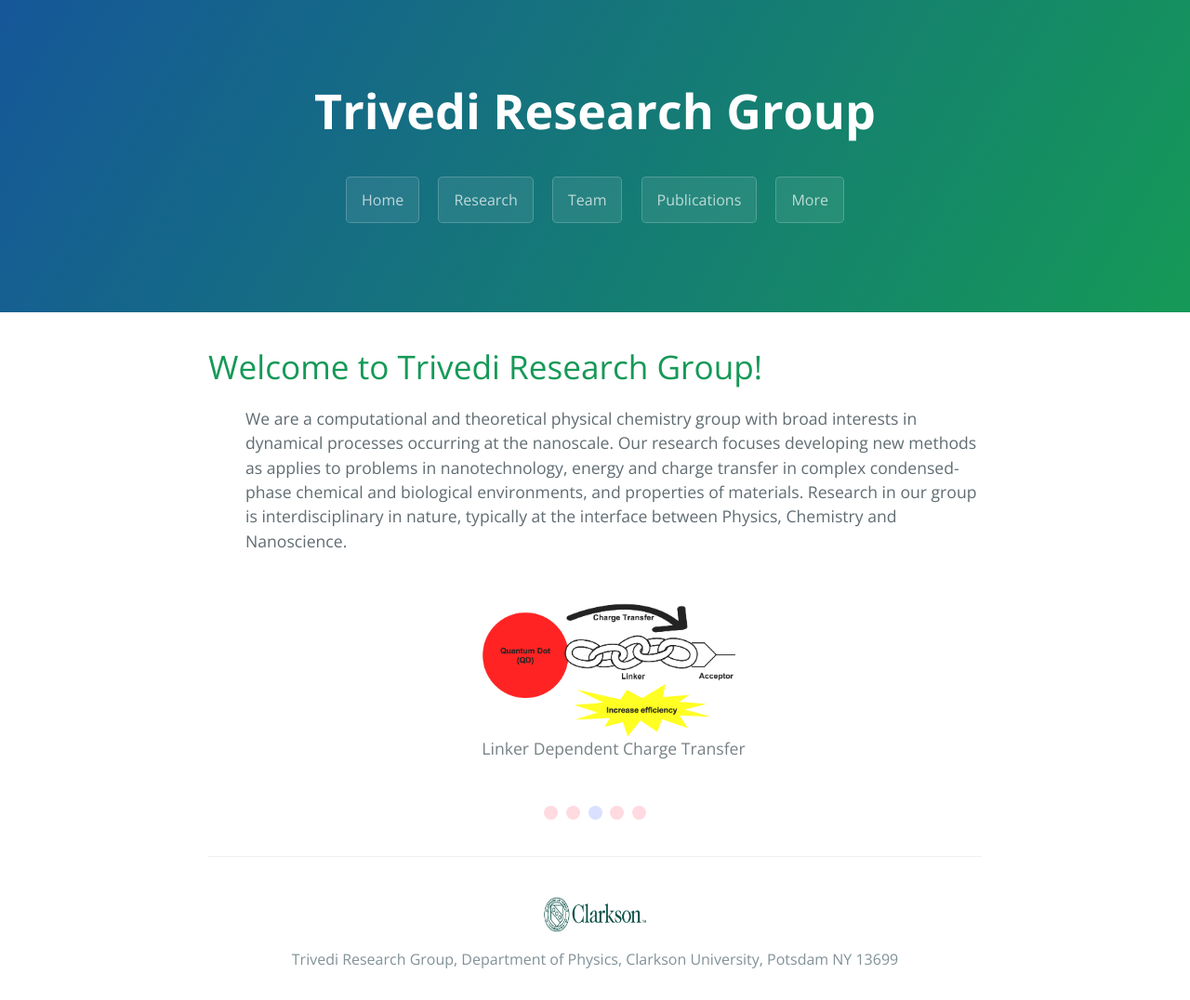
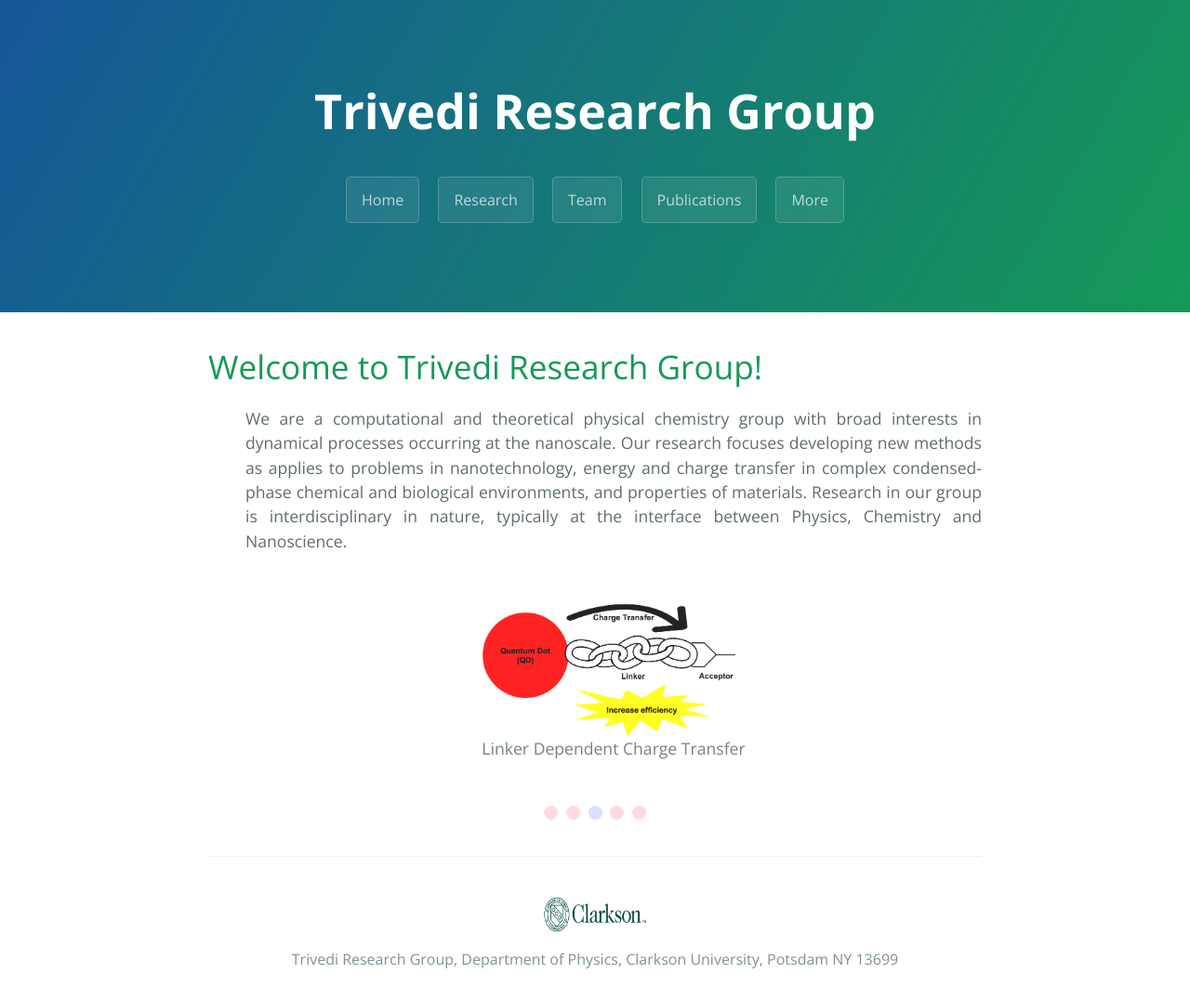
Before and after one commit to dharatrivedi/dharatrivedi.github.io, a Jekyll site: the page built from index.html, in a window 1280 px wide. Shown: the whole page at 93% size. Built offline with Jekyll 4.4.1, drawn with Linux system fonts in a browser that asks for light colours; the list of posts is cut into pages by our own code.

Commit message:
Update index.html

```diff
--- a/index.html
+++ b/index.html
@@ -5,7 +5,7 @@ title: {{ site.name }}
 
 <div id="home">
   <h1>Welcome to Trivedi Research Group!</h1>
-  <ul class="posts">
+  <ul class="posts" style="text-align:justify">
     {% for post in site.posts %}
       We are a computational and theoretical physical chemistry group with broad interests in dynamical processes occurring at the nanoscale. Our research focuses developing new methods as applies to problems in nanotechnology, energy and charge transfer in complex condensed-phase chemical and biological environments, and properties of materials. Research in our group is interdisciplinary in nature, typically at the interface between Physics, Chemistry and Nanoscience.
     {% endfor %}
```
